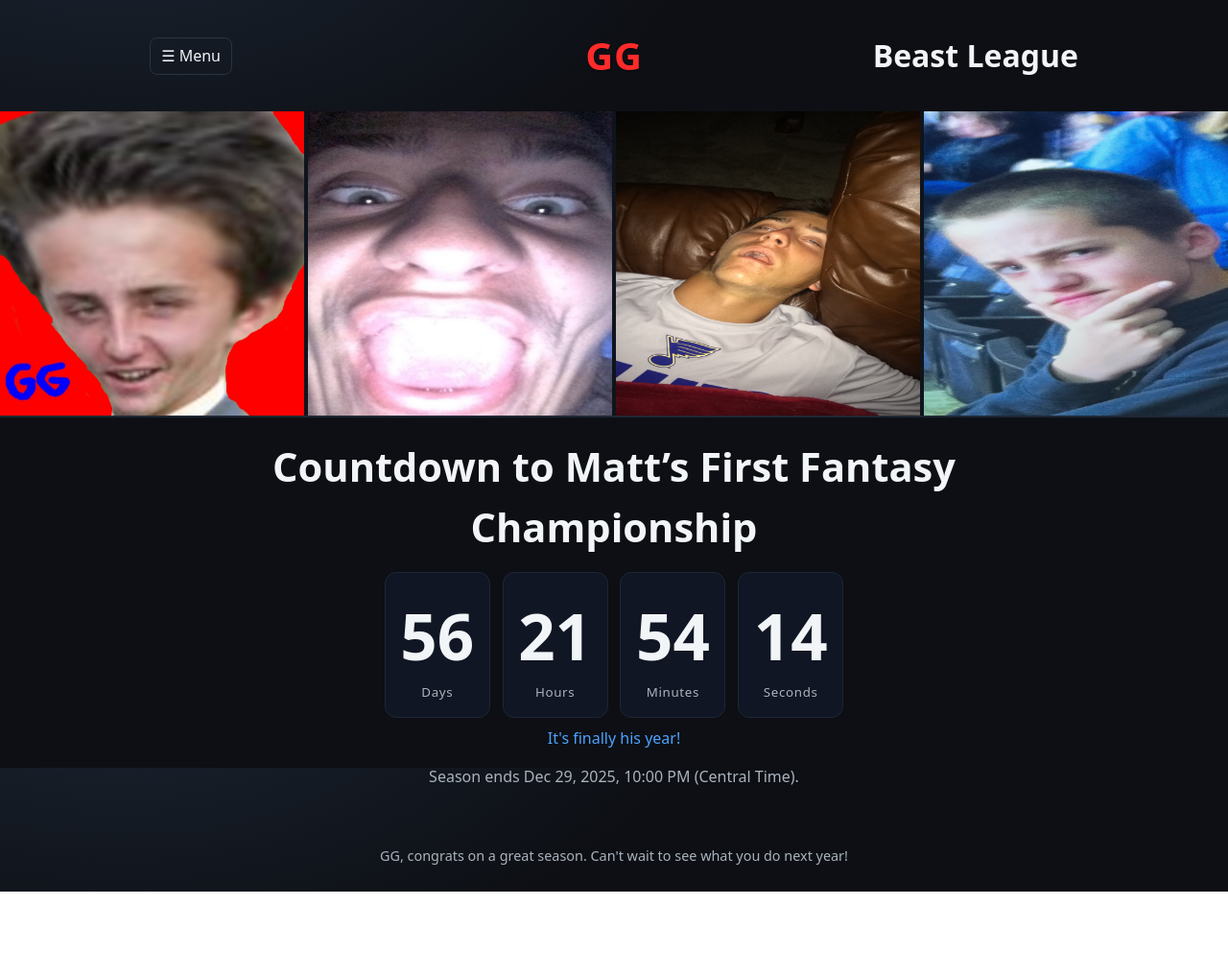
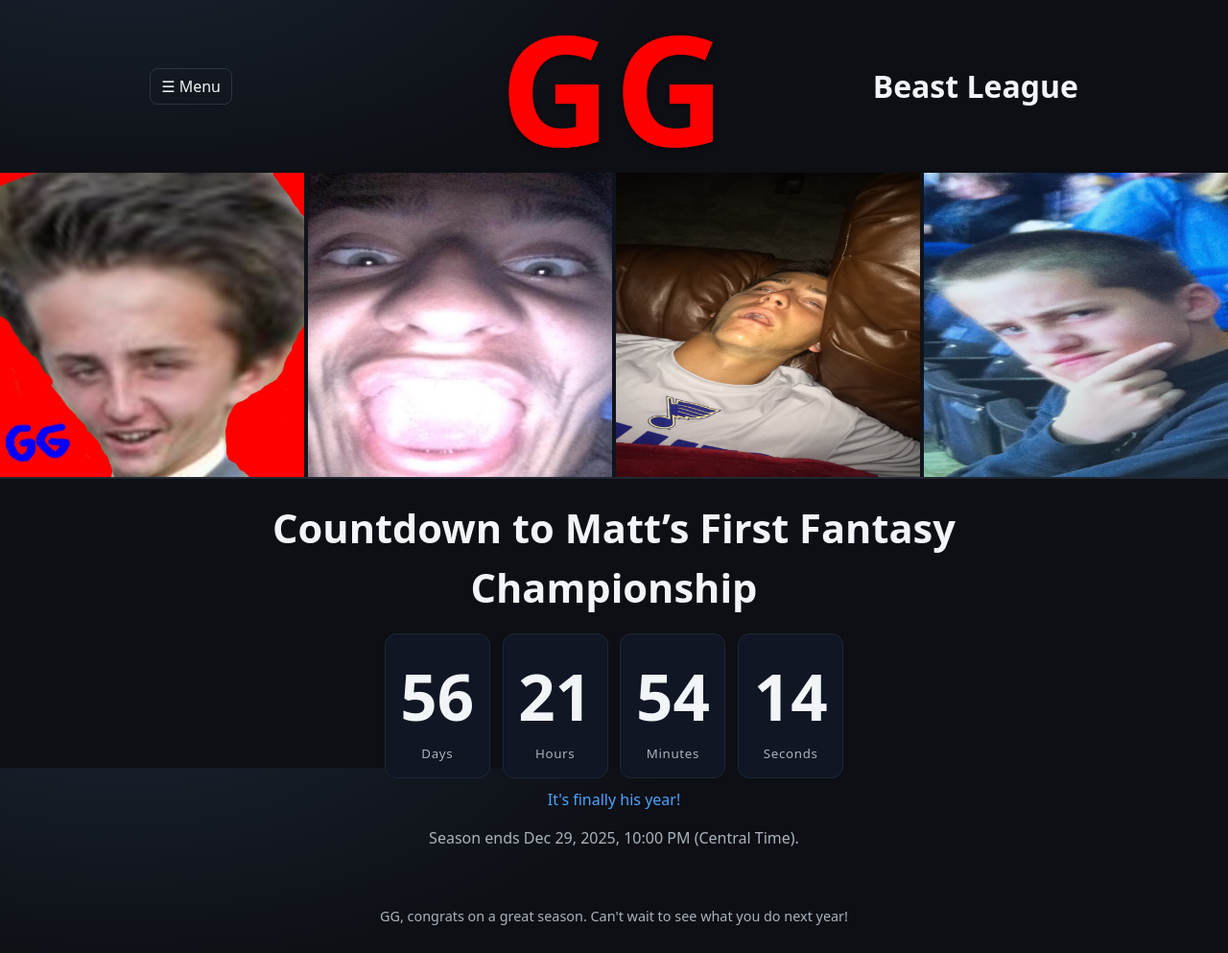
Before and after one commit to raustingill-ux/championship-countdown, a plain HTML site: page index.html in a window 1280 px wide. Shown: the whole page at 96% size. Before the commit the page ends 929 px from the top, so only its background shows below. Drawn offline with Linux system fonts and the light colour scheme.

Commit message:
Enhance GG banner size and styling
Updated GG banner styles to be larger and more prominent.

```diff
--- a/styles.css
+++ b/styles.css
@@ -93,7 +93,13 @@
 /* Big centered GG banner in the header */
 .site-header { position: relative; }
 
-/* Absolutely center within header; does not block clicks */
+/* Make the GG banner HUGE and ensure the header is tall enough */
+.site-header {
+  position: relative;
+  min-height: clamp(64px, 18vw, 180px);  /* grows with viewport so the big text fits */
+}
+
+/* 4× larger GG in bright red, centered, non-blocking */
 #ggBanner {
   position: absolute;
   left: 50%;
@@ -102,12 +108,13 @@
   pointer-events: none;
 
   font-weight: 900;
-  font-size: clamp(20px, 4vw, 40px);
+  font-size: clamp(80px, 16vw, 160px);  /* ~4× bigger than before */
   letter-spacing: 0.02em;
-  color: #ff2b2b;             /* big red */
-  text-shadow: 0 1px 2px rgba(0,0,0,.5);
+  color: #ff0000;                       /* bright red */
+  text-shadow: 0 2px 4px rgba(0,0,0,.45);
   line-height: 1;
 }
+
 @media (max-width: 420px) {
-  #ggBanner { font-size: clamp(18px, 6vw, 28px); }
+  #ggBanner { font-size: clamp(60px, 24vw, 120px); }
 }
```
